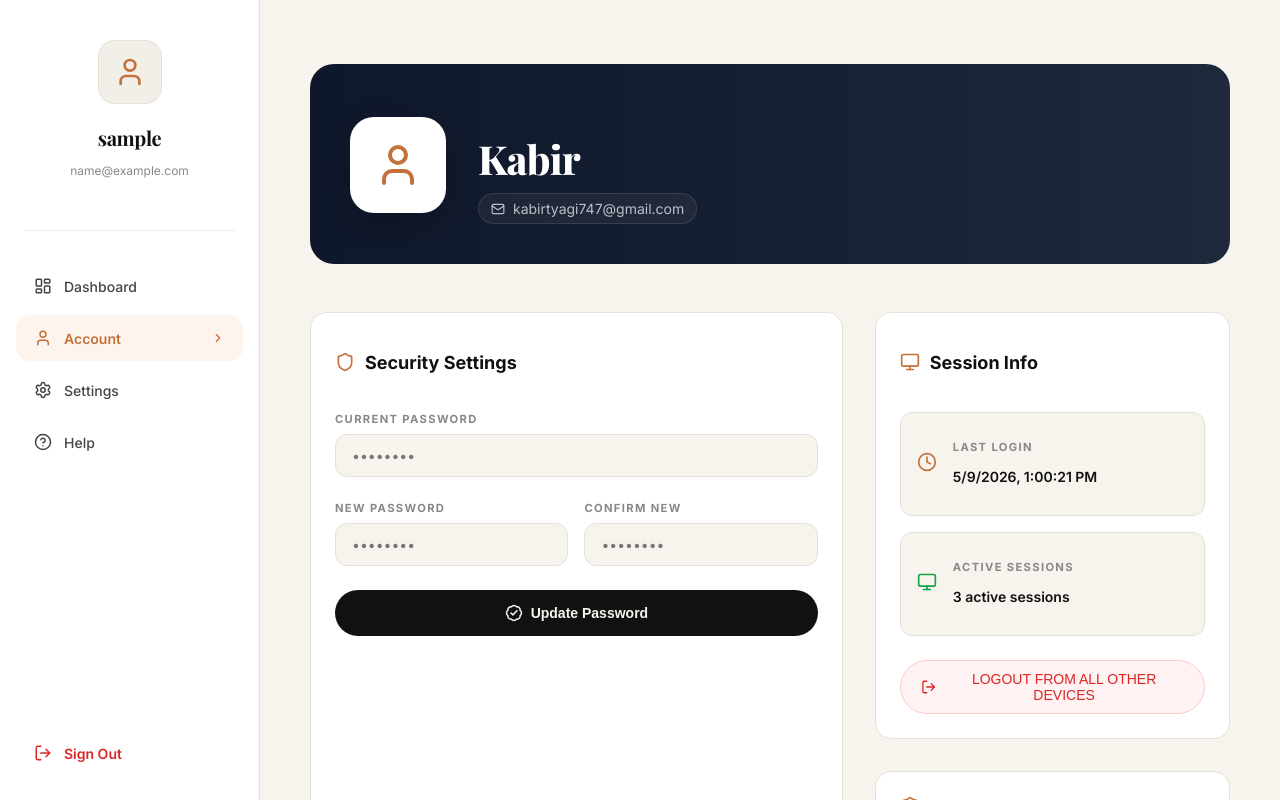
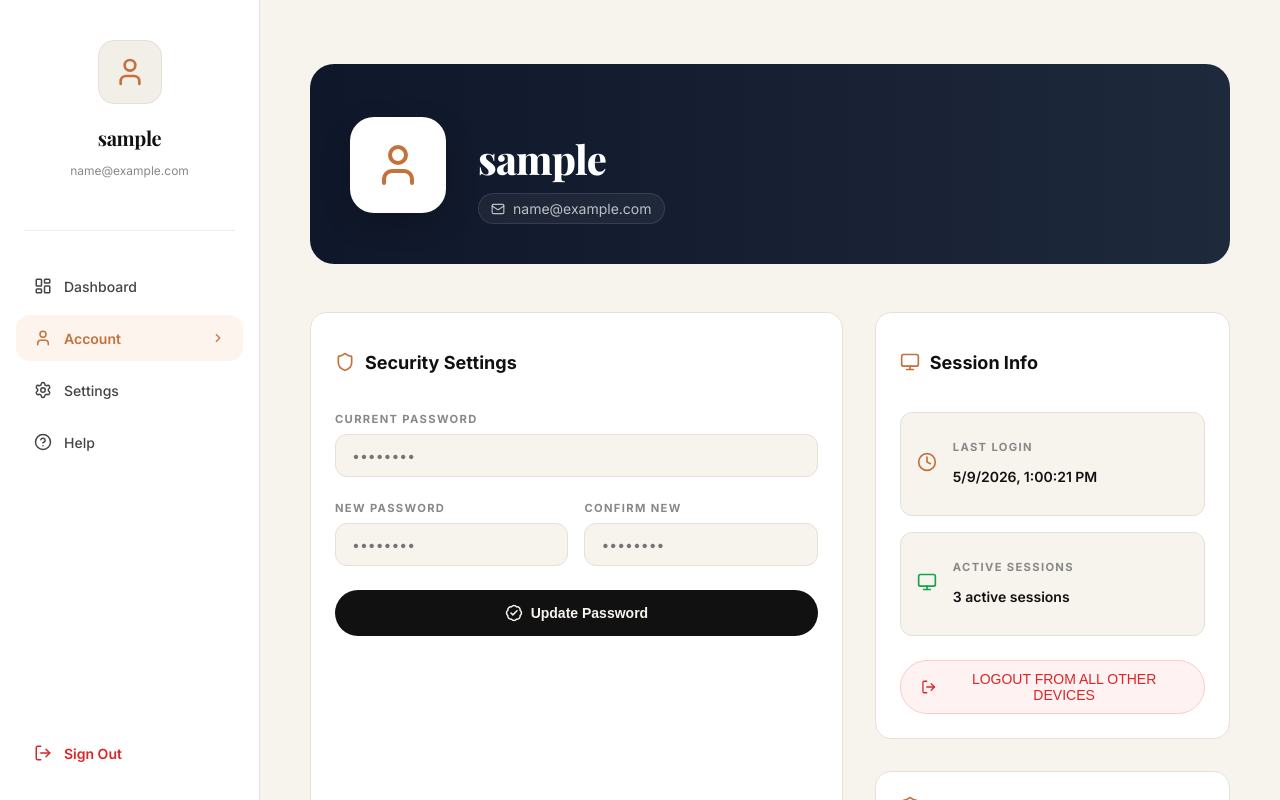
Before and after one commit to k04156603-debug/story-forge-frontend, a React (Vite) app: page /account in a window 1280 px wide. Built offline with nearby package versions, Linux system fonts and the light colour scheme; no server answers; sample sign-in values are in the browser's storage; a web font is replaced by a local one.

Commit message:
Fix: Enabled dynamic user profile in the Account page

```diff
--- a/src/pages/Account.jsx
+++ b/src/pages/Account.jsx
@@ -4,13 +4,18 @@ import { authApi } from '../api/client';
 import toast from 'react-hot-toast';
 
 export default function Account() {
-  const [userData, setUserData] = useState({ name: 'Kabir', email: 'kabirtyagi747@gmail.com' });
+  const [userData, setUserData] = useState({ name: 'Guest User', email: 'Not logged in' });
   const [passwords, setPasswords] = useState({ current: '', next: '', confirm: '' });
   const [sessions, setSessions] = useState([]);
   const [loading, setLoading] = useState(false);
 
   useEffect(() => {
-    // Mock user data or fetch from API
+    // Sync with session storage
+    setUserData({
+      name: localStorage.getItem('sf_user_name') || 'Guest User',
+      email: localStorage.getItem('sf_user_email') || 'Not logged in'
+    });
+
     const fetchSessions = async () => {
       try {
         const res = await authApi.getSessions();
```
